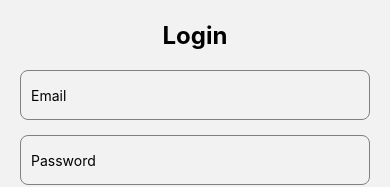
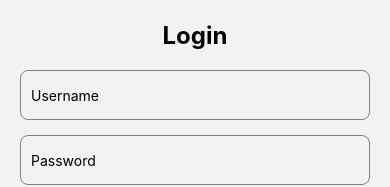
Before and after one commit to feselene/twitter, a React Native app in the folder frontend/: screen /Login in a window 390 px wide. Shown: the part 327-514 px from the top of the page. Built offline with nearby package versions, Linux system fonts and the light colour scheme.

Commit message:
change email to username for login

```diff
--- a/frontend/src/screens/LoginScreen.tsx
+++ b/frontend/src/screens/LoginScreen.tsx
@@ -11,15 +11,11 @@ import {
 import { useNavigation } from '@react-navigation/native';
 
 const LoginScreen = () => {
-  const [email, setEmail] = useState('');
+  const [username, setUsername] = useState('');
   const [password, setPassword] = useState('');
   const navigation = useNavigation();
 
   const handleLogin = async () => {
-      if (!email.includes('@')) {
-        Alert.alert('Invalid Email', 'Please enter a valid email address.');
-        return;
-      }
       if (password.length < 6) {
         Alert.alert('Invalid Password', 'Password must be at least 6 characters.');
         return;
@@ -28,7 +24,7 @@ const LoginScreen = () => {
       try {
         // Make API call to the login endpoint
         const response = await axios.post('http://10.0.2.2:5000/api/users/login', {
-          email,
+          username,
           password,
         });
 
@@ -53,10 +49,9 @@ const LoginScreen = () => {
       <Text style={styles.title}>Login</Text>
       <TextInput
         style={styles.input}
-        placeholder="Email"
-        value={email}
-        onChangeText={setEmail}
-        keyboardType="email-address"
+        placeholder="Username"
+        value={username}
+        onChangeText={setUsername}
         autoCapitalize="none"
       />
       <TextInput
```
Also changed, not shown: 2 other files (tests, documents, lock files or other folders).
